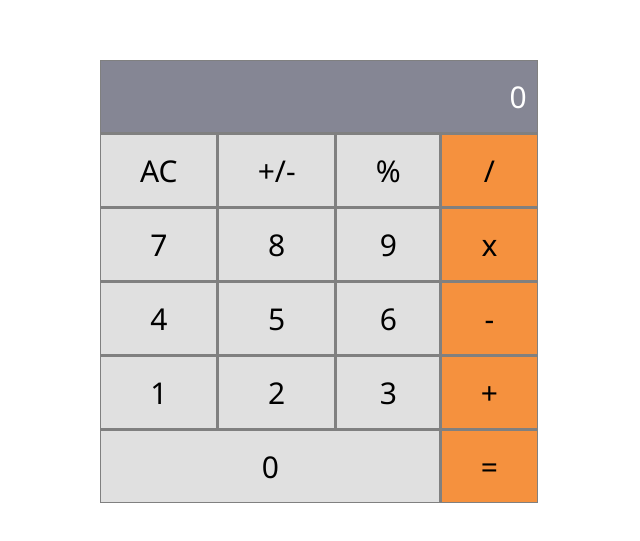
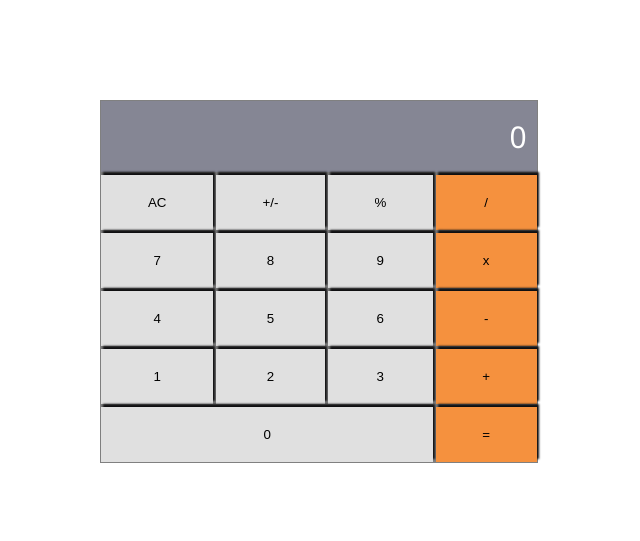
Before and after one commit to BertrandConxy/Math-magicians-app, a React (Create React App) app: page /calculator in a window 1280 px wide. Shown: the part 119-660 px from the top of the page, without its empty margins (321-961 px from the left). Built offline with nearby package versions, Linux system fonts and the light colour scheme.

Commit message:
imported necessary files

```diff
--- a/package.json
+++ b/package.json
@@ -6,6 +6,7 @@
     "@testing-library/jest-dom": "^5.16.2",
     "@testing-library/react": "^12.1.2",
     "@testing-library/user-event": "^13.5.0",
+    "big.js": "^6.1.1",
     "react": "^17.0.2",
     "react-dom": "^17.0.2",
     "react-scripts": "5.0.0",
--- a/src/components/Calculator.js
+++ b/src/components/Calculator.js
@@ -6,24 +6,24 @@ export default class Calculator extends Component {
     return (
       <div className="Calc-container">
         <div className="display-result">0</div>
-        <div className="clear pad">AC</div>
-        <div className="sign pad">+/-</div>
-        <div className="modular pad">%</div>
-        <div className="div operator">/</div>
-        <div className="seven pad">7</div>
-        <div className="eight pad">8</div>
-        <div className="nine pad">9</div>
-        <div className="mult operator">x</div>
-        <div className="four pad">4</div>
-        <div className="five pad">5</div>
-        <div className="six pad">6</div>
-        <div className="sub operator">-</div>
-        <div className="one pad">1</div>
-        <div className="two pad">2</div>
-        <div className="three pad">3</div>
-        <div className="plus operator">+</div>
-        <div className="zero pad">0</div>
-        <div className="equal operator">=</div>
+        <button type="button" className="clear pad">AC</button>
+        <button type="button" className="sign pad">+/-</button>
+        <button type="button" className="modular pad">%</button>
+        <button type="button" className="div operator">/</button>
+        <button type="button" className="seven pad">7</button>
+        <button type="button" className="eight pad">8</button>
+        <button type="button" className="nine pad">9</button>
+        <button type="button" className="mult operator">x</button>
+        <button type="button" className="four pad">4</button>
+        <button type="button" className="five pad">5</button>
+        <button type="button" className="six pad">6</button>
+        <button type="button" className="sub operator">-</button>
+        <button type="button" className="one pad">1</button>
+        <button type="button" className="two pad">2</button>
+        <button type="button" className="three pad">3</button>
+        <button type="button" className="plus operator">+</button>
+        <button type="button" className="zero pad">0</button>
+        <button type="button" className="equal operator">=</button>
       </div>
     );
   }
--- a/src/index.css
+++ b/src/index.css
@@ -8,7 +8,16 @@ body {
   height: 100vh;
   width: 100vw;
 }
+button {
+  background-color: transparent;
+  border: none;
+  padding: 20px;
+  box-shadow: 2px -3px 2px #0f0f11;
+}
 
+button:active {
+  box-shadow: -2px 2px 2px 2px #343435 inset;
+}
 .Calc-container {
   display: grid;
   grid-template-columns: auto auto auto auto;
```
Also changed, not shown: src/components/logic/calculate.js (added, +129 -0 lines), src/components/logic/operate.js (added, +30 -0 lines), 1 other file (tests, documents, lock files or other folders).
